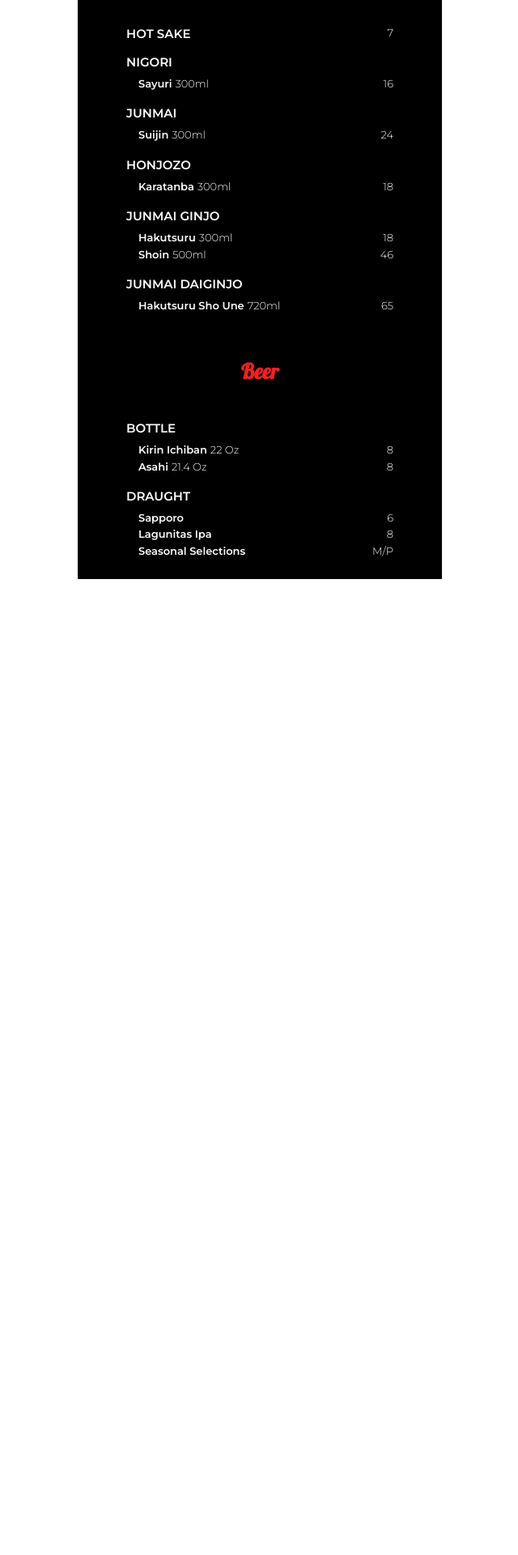
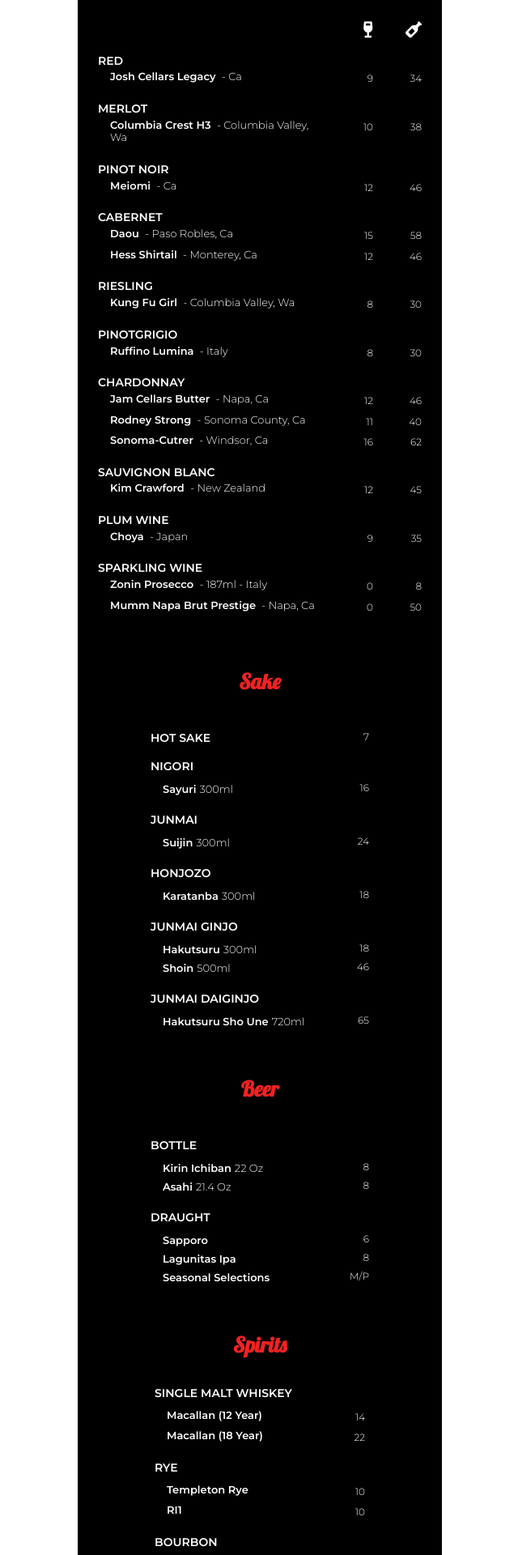
Before and after one commit to dirtyhoops/mizumenu, a React (Create React App) app: page /React/drinks in a window 1280 px wide. Shown: the part 600-2520 px from the top of the page at 81% size, without its empty margins (319-959 px from the left). Before the commit the page ends 1315 px from the top, so only its background shows below. Built offline with nearby package versions, Linux system fonts and the light colour scheme; the HTML template or start-up script is replaced by a standard one; a web font is replaced by a local one.

Commit message:
added drinks

```diff
--- /dev/null
+++ b/src/components/layout/MenuItems/SpiritItem.js
@@ -0,0 +1,20 @@
+import React from 'react';
+
+const SpiritItem = (props) => {
+  const { header, items } = props;
+  return (
+    <div className='spirits-box-container-items'>
+      <p className='spirits-text-type'>{header}</p>
+      <ul>
+        {items.map((item, index) => (
+          <li key={index}>
+            <p className='spirits-text-name'>{item.name}</p>
+            <p className='spirits-text-price'>{item.price}</p>
+          </li>
+        ))}
+      </ul>
+    </div>
+  );
+};
+
+export default SpiritItem;
--- /dev/null
+++ b/src/components/layout/MenuItems/Spirits.js
@@ -0,0 +1,40 @@
+import React, { Fragment } from 'react';
+import SpiritItem from './SpiritItem';
+import {
+  singlemaltwhiskey,
+  rye,
+  bourbon,
+  rum,
+  tequila,
+  cognac,
+  vodka,
+  gin,
+} from '../../../datas/drinkItems';
+
+const Spirits = (props) => {
+  const { bground } = props;
+  return (
+    <Fragment>
+      <div className={`spirits-box ${bground}`} id='spirits'>
+        <div className='spirits-box-header'>
+          <p className='heading-secondary'>Spirits</p>
+        </div>
+        <div className='spirits-box-container'>
+          <SpiritItem
+            items={singlemaltwhiskey}
+            header={'single malt whiskey'}
+          />
+          <SpiritItem items={rye} header={'rye'} />
+          <SpiritItem items={bourbon} header={'bourbon'} />
+          <SpiritItem items={rum} header={'rum'} />
+          <SpiritItem items={tequila} header={'tequila'} />
+          <SpiritItem items={cognac} header={'cognac'} />
+          <SpiritItem items={vodka} header={'vodka'} />
+          <SpiritItem items={gin} header={'gin'} />
+        </div>
+      </div>
+    </Fragment>
+  );
+};
+
+export default Spirits;
--- /dev/null
+++ b/src/components/layout/MenuItems/WineItem.js
@@ -0,0 +1,24 @@
+import React from 'react';
+
+const WineItem = (props) => {
+  const { header, items } = props;
+  return (
+    <div className='wines-box-container-items'>
+      <p className='wines-text-type'>{header}</p>
+      <ul>
+        {items.map((item, index) => (
+          <li key={index}>
+            <p className='wines-text-name'>
+              {item.name}
+              <span className='wines-text-span'> - {item.location}</span>
+            </p>
+            <p className='wines-text-price-glass'>{item.priceGlass}</p>
+            <p className='wines-text-price-bottle'>{item.priceBottle}</p>
+          </li>
+        ))}
+      </ul>
+    </div>
+  );
+};
+
+export default WineItem;
--- a/src/components/layout/MenuItems/Wines.js
+++ b/src/components/layout/MenuItems/Wines.js
@@ -1,4 +1,17 @@
 import React, { Fragment } from 'react';
+import WineItem from './WineItem';
+import {
+  redwine,
+  merlot,
+  pinotnoir,
+  cabernet,
+  riesling,
+  pinotgrigio,
+  chardonnay,
+  sauvignonblanc,
+  plumwine,
+  sparklingwine,
+} from '../../../datas/drinkItems';
 
 const Wines = (props) => {
   const { bground } = props;
@@ -9,18 +22,29 @@
           <p className='heading-secondary'>Wines</p>
         </div>
         <div className='wines-box-container'>
-          <ul>
-            {/* // start the component here */}
-            <li>
-              <p className='wines-text-type'>RED</p>
-              <p className='wines-text-name'>
-                josh cellars legacy
-                <span className='wines-text-span'> - Ca</span>
-              </p>
-              <p className='wines-text-price-glass'>9</p>
-              <p className='wines-text-price-bottle'>34</p>
-            </li>
-          </ul>
+          <div className='wines-box-container-items'>
+            <ul>
+              <li>
+                <p className='wines-text-name'></p>
+                <p className='wines-text-price-glass wines-text-bigger'>
+                  <i class='fas fa-wine-glass'></i>
+                </p>
+                <p className='wines-text-price-bottle wines-text-bigger'>
+                  <i class='fas fa-wine-bottle'></i>
+                </p>
+              </li>
+            </ul>
+          </div>
+          <WineItem items={redwine} header={'red'} />
+          <WineItem items={merlot} header={'merlot'} />
+          <WineItem items={pinotnoir} header={'pinot noir'} />
+          <WineItem items={cabernet} header={'cabernet'} />
+          <WineItem items={riesling} header={'riesling'} />
+          <WineItem items={pinotgrigio} header={'pinotgrigio'} />
+          <WineItem items={chardonnay} header={'chardonnay'} />
+          <WineItem items={sauvignonblanc} header={'sauvignon blanc'} />
+          <WineItem items={plumwine} header={'plum wine'} />
+          <WineItem items={sparklingwine} header={'sparkling wine'} />
         </div>
       </div>
     </Fragment>
--- a/src/components/pages/drinkmenu/DrinkMenu.js
+++ b/src/components/pages/drinkmenu/DrinkMenu.js
@@ -3,7 +3,8 @@
 import Cocktails from '../../layout/MenuItems/Cocktails';
 import { cocktails, cocktails2 } from '../../../datas/drinkItems';
 import SakeBeer from '../../layout/MenuItems/SakeBeer';
-// import Wines from '../../layout/MenuItems/Wines';
+import Wines from '../../layout/MenuItems/Wines';
+import Spirits from '../../layout/MenuItems/Spirits';
 
 const DrinkMenu = () => {
   return (
@@ -16,8 +17,9 @@
           items2={cocktails2}
           wrapperid={'cocktails'}
         />
+        <Wines bground={'blackwhite'} />
         <SakeBeer bground={'blackwhite'} />
-        {/* <Wines bground={'whiteblack'} /> */}
+        <Spirits bground={'blackwhite'} />
       </div>
     </Fragment>
   );
--- a/src/styles/pages/_drinks.scss
+++ b/src/styles/pages/_drinks.scss
@@ -64,7 +64,7 @@
   }
 
   &-box {
-    padding: 25px 10px;
+    padding: 25px 80px;
     &-header {
       height: 65px;
       text-align: center;
@@ -76,7 +76,7 @@
         & li {
           display: flex;
           flex-wrap: wrap;
-          padding: 5px 50px;
+          padding: 5px 10px;
           line-height: 13px;
         }
       }
@@ -87,7 +87,7 @@
     &-type {
       flex: 0 0 85%;
       text-transform: uppercase;
-      font-size: 15px;
+      font-size: 14px;
       font-weight: 600;
       margin: 15px 0;
     }
@@ -98,7 +98,7 @@
       font-size: 13px;
       padding-left: 15px;
       font-weight: 600;
-      line-height: 0.8;
+      line-height: 1;
     }
 
     &-span {
@@ -109,7 +109,7 @@
     &-price {
       flex: 0 0 15%;
       text-align: right;
-      font-size: 13px;
+      font-size: 12px;
       font-weight: 300;
       line-height: 0.8;
     }
@@ -143,9 +143,12 @@
         & li {
           display: flex;
           flex-wrap: wrap;
-          padding: 5px 50px;
-          line-height: 13px;
+          // line-height: 13px;
         }
+      }
+
+      &-items {
+        padding: 5px 15px;
       }
     }
   }
@@ -154,9 +157,8 @@
     &-type {
       flex: 0 0 85%;
       text-transform: uppercase;
-      font-size: 15px;
+      font-size: 14px;
       font-weight: 600;
-      margin: 15px 0;
     }
 
     &-name {
@@ -165,7 +167,8 @@
       font-size: 13px;
       padding-left: 15px;
       font-weight: 600;
-      line-height: 0.8;
+      line-height: 1.2;
+      margin-bottom: 10px;
     }
 
     &-span {
@@ -176,17 +179,78 @@
     &-price-glass {
       flex: 0 0 15%;
       text-align: right;
-      font-size: 13px;
+      font-size: 12px;
       font-weight: 300;
-      line-height: 0.8;
+      // line-height: 0.8;
     }
 
     &-price-bottle {
       flex: 0 0 15%;
       text-align: right;
-      font-size: 13px;
+      font-size: 12px;
       font-weight: 300;
-      line-height: 0.8;
+      // line-height: 0.8;
+    }
+
+    &-bigger {
+      font-size: 20px !important;
     }
   }
 }
+
+.spirits {
+  &-wrapper {
+    width: 100%;
+  }
+
+  &-box {
+    padding: 25px 80px;
+    &-header {
+      height: 65px;
+      text-align: center;
+      color: rgb(241, 34, 34);
+    }
+
+    &-container {
+      & ul {
+        & li {
+          display: flex;
+          flex-wrap: wrap;
+          // line-height: 13px;
+        }
+      }
+
+      &-items {
+        padding: 5px 15px;
+      }
+    }
+  }
+
+  &-text {
+    &-type {
+      flex: 0 0 85%;
+      text-transform: uppercase;
+      font-size: 14px;
+      font-weight: 600;
+      margin-bottom: 7px;
+    }
+
+    &-name {
+      flex: 0 0 85%;
+      text-transform: capitalize;
+      font-size: 13px;
+      padding-left: 15px;
+      font-weight: 600;
+      line-height: 1.2;
+      margin-bottom: 10px;
+    }
+
+    &-price {
+      flex: 0 0 15%;
+      text-align: right;
+      font-size: 12px;
+      font-weight: 300;
+      // line-height: 0.8;
+    }
+  }
+}
```
